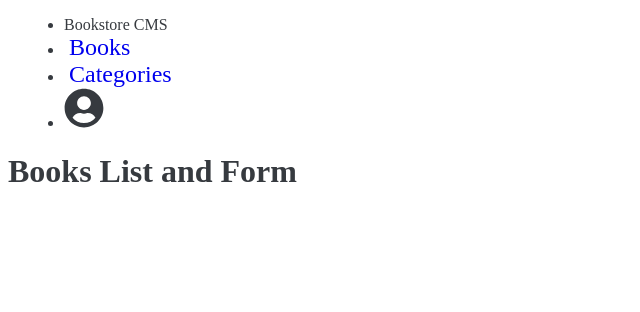
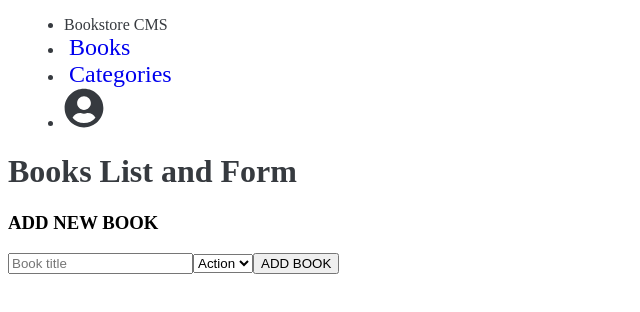
Before and after one commit to ahmetbozaci/book-store, a React (Create React App) app: page /books in a window 1280 px wide. Shown: the top 312 px of the page, without its empty margins (0-640 px from the left). Built offline with nearby package versions, Linux system fonts and the light colour scheme.

Commit message:
Create form for add book

```diff
--- /dev/null
+++ b/src/components/AddBook.jsx
@@ -0,0 +1,17 @@
+const AddNewBook = () => (
+  <div>
+    <h3>ADD NEW BOOK</h3>
+    <form action="">
+      <input type="text" placeholder="Book title" />
+      <select>
+        <option value="action">Action</option>
+        <option value="action">Action</option>
+        <option value="action">Action</option>
+
+      </select>
+      <button type="submit">ADD BOOK</button>
+    </form>
+  </div>
+);
+
+export default AddNewBook;
--- a/src/components/Books.jsx
+++ b/src/components/Books.jsx
@@ -1,3 +1,10 @@
-const Books = () => <h1>Books List and Form</h1>;
+import AddNewBook from './AddBook';
+
+const Books = () => (
+  <div>
+    <h1>Books List and Form</h1>
+    <AddNewBook />
+  </div>
+);
 
 export default Books;
--- a/src/index.js
+++ b/src/index.js
@@ -1,7 +1,13 @@
 import React from 'react';
 import ReactDOM from 'react-dom';
+// import { createStore } from 'redux';
 
 import App from './App';
+
+// const foodReducer = (state = 'elma') => state;
+
+// const store = createStore(foodReducer);
+// console.log(store.getState());
 
 ReactDOM.render(
   <React.StrictMode>
```
